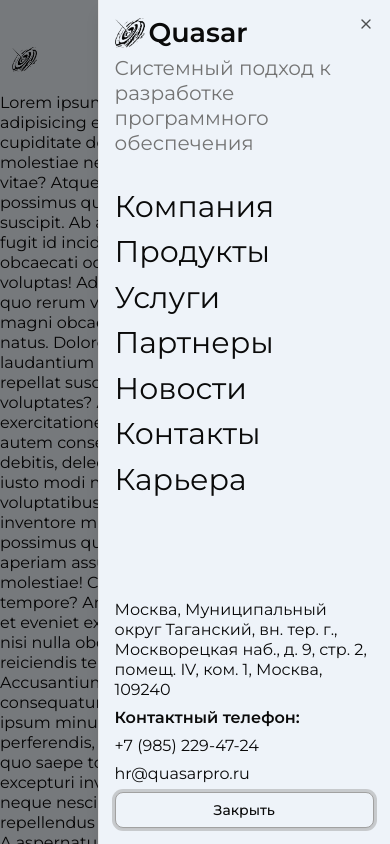
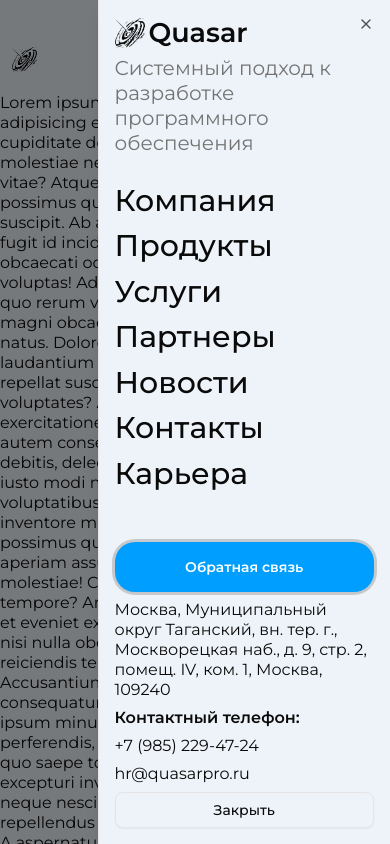
Before and after one commit to kivals/quasar-site-v2, a Next.js app: page / in a window 390 px wide. Both pictures are taken after a click on the icon 365 px from the left and 59 px from the top of the page. Shown: the top 844 px of the page. Built offline with nearby package versions, Linux system fonts and the light colour scheme.

Commit message:
adapted burger menu

```diff
--- a/src/components/burger-menu.tsx
+++ b/src/components/burger-menu.tsx
@@ -13,16 +13,7 @@
 
 import { Menu } from "lucide-react";
 import { ClassNames } from "@/shared/types/class-names";
-
-const menuItems = [
-  "Компания",
-  "Продукты",
-  "Услуги",
-  "Партнеры",
-  "Новости",
-  "Контакты",
-  "Карьера",
-];
+import { Nav } from "@/components/nav";
 
 export default function BurgerMenu({ classNames }: ClassNames) {
   return (
@@ -30,7 +21,7 @@
       <SheetTrigger className={classNames} asChild>
         <Menu className="size-6" />
       </SheetTrigger>
-      <SheetContent>
+      <SheetContent style={{ overflowY: "scroll", gap: '10px' }}>
         <SheetHeader>
           <SheetTitle>
             <div className="flex items-center gap-1">
@@ -51,21 +42,14 @@
             Системный подход к разработке программного обеспечения
           </SheetDescription>
         </SheetHeader>
-        <div className="grid flex-1 auto-rows-min gap-6 px-4">
-          <ul className="flex flex-col gap-y-2 text-[30px]">
-            {menuItems.map((menuItem) => (
-              <li key={menuItem}>
-                <a
-                  className="hover:text-accent transition duration-300"
-                  href="#"
-                >
-                  {menuItem}
-                </a>
-              </li>
-            ))}
-          </ul>
-        </div>
+        <Nav
+          containerClassNames="px-4 flex flex-col gap-y-2 text-[30px]"
+          itemClassNames="font-medium"
+        />
         <SheetFooter>
+          <Button className="h-[50px] rounded-[20px] font-semibold text-white">
+            Обратная связь
+          </Button>
           <p>
             Москва, Муниципальный округ Таганский, вн. тер. г., Москворецкая
             наб., д. 9, стр. 2, помещ. IV, ком. 1, Москва, 109240
--- a/src/components/menu.tsx
+++ b/src/components/nav.tsx
@@ -15,14 +15,14 @@
   itemClassNames: string;
 }
 
-export const Menu = ({ containerClassNames, itemClassNames }: MenuProps) => {
+export const Nav = ({ containerClassNames, itemClassNames }: MenuProps) => {
   return (
-    <div className={containerClassNames}>
+    <nav className={containerClassNames}>
       {menuItems.map((item) => (
-        <span className={cn("hover:text-primary transition delay-200",itemClassNames)} key={item}>
+        <span className={cn("hover:text-primary transition duration-200",itemClassNames)} key={item}>
           {item}
         </span>
       ))}
-    </div>
+    </nav>
   );
 };
--- a/src/components/sections/header.tsx
+++ b/src/components/sections/header.tsx
@@ -1,7 +1,7 @@
 import Container from "@/components/container";
 import Image from "next/image";
 import BurgerMenu from "@/components/burger-menu";
-import { Menu } from "@/components/menu";
+import { Nav } from "@/components/nav";
 import {Button} from "@/components/ui/button";
 
 export const Header = () => {
@@ -24,7 +24,7 @@
             </div>
           </div>
 
-          <Menu
+          <Nav
             containerClassNames="hidden flex-wrap lg:flex items-center lg:gap-x-[20px] xl:gap-x-[24px] 2xl:gap-x-[27px]"
             itemClassNames="2xl:text-[24px] xl:text-[20px] lg:text-[18px]"
           />
```
